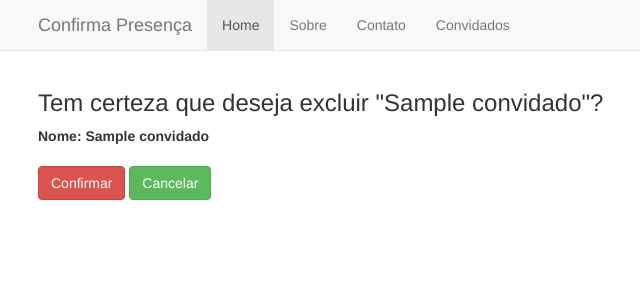
After one commit to leonardocintra/confirma-presenca, a Django app: a page that uses core/templates/core/convidado_confirm_delete.html in a window 1280 px wide. The commit adds this page. Shown: the top 300 px of the page, without its empty margins (32-672 px from the left). Run offline with Django 3.2, Linux system fonts and the light colour scheme; a user stored in the database is signed in; tables that the repository leaves empty hold one stand-in row (values such as "Sample post"); some libraries are stand-ins or nearby versions.

Commit message:
delete ok

```diff
--- a/confirma/urls.py
+++ b/confirma/urls.py
@@ -22,6 +22,7 @@ from core import views
 urlpatterns = [
     url(r'^$', views.index, name='index'),
     url(r'^convidados/', views.convidado_list, name='convidados'),
+    url(r'^delete/(?P<pk>[0-9]+)/$', views.convidado_delete, name='convidado_delete'),
     url(r'^admin/', admin.site.urls),
 ]
 
--- /dev/null
+++ b/core/templates/core/convidado_confirm_delete.html
@@ -0,0 +1,14 @@
+{% extends "core/base.html" %}
+
+{% block content %}
+    <form action="" method="post">
+        {% csrf_token %}
+        <h3>Tem certeza que deseja excluir "{{ object }}"?</h3>
+        <div class="form-group">
+            <label for="exampleInputEmail1">Nome:</label>
+            <strong>{{ object.nome_convidado }}</strong>
+        </div>
+        <input type="submit" value="Confirmar" class="btn btn-danger" />
+        <a href="{% url 'convidados' %}" class="btn btn-success"> Cancelar </a>
+    </form>
+{% endblock content %}
--- a/core/templates/core/convidados_list.html
+++ b/core/templates/core/convidados_list.html
@@ -21,6 +21,7 @@
                     <th>Convidado</th>
                     <th class="text-center">Quantidade</th>
                     <th>Data da Confirmação</th>
+                    <th></th>
                 </tr>
             </thead>
             <tbody>
@@ -30,6 +31,7 @@
                     <th>{{ convidado.nome_convidado }}</th>
                     <th class="text-center">{{ convidado.quantidade_convidados }}</th>
                     <th>{{ convidado.data_cadastro }}</th>
+                    <th><a href="{% url 'convidado_delete' convidado.id %}">Excluir</a></th>
                 </tr>
                 {% endfor %}
             </tbody>
--- a/core/views.py
+++ b/core/views.py
@@ -2,7 +2,7 @@ from django.core.urlresolvers import reverse_lazy
 from django.contrib.auth.mixins import LoginRequiredMixin
 from django.contrib.messages.views import SuccessMessageMixin
 from django.db.models import Sum
-from django.views.generic import TemplateView, ListView, UpdateView, DeleteView
+from django.views.generic import ListView, UpdateView, DeleteView
 from django.views.generic.edit import CreateView
 from .models import Convidado
 
@@ -27,5 +27,11 @@ class ConvidadoList(LoginRequiredMixin, ListView):
         return context
 
 
+class ConvidadoDelete(LoginRequiredMixin, DeleteView):
+    model = Convidado
+    success_url = reverse_lazy('index')
+
+
 index = IndexView.as_view()
 convidado_list = ConvidadoList.as_view()
+convidado_delete = ConvidadoDelete.as_view()
```
